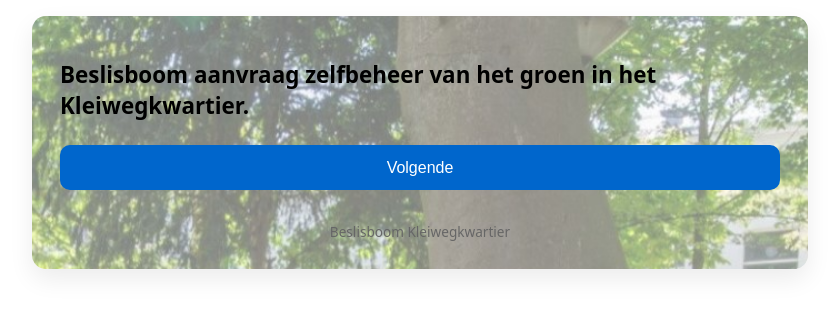
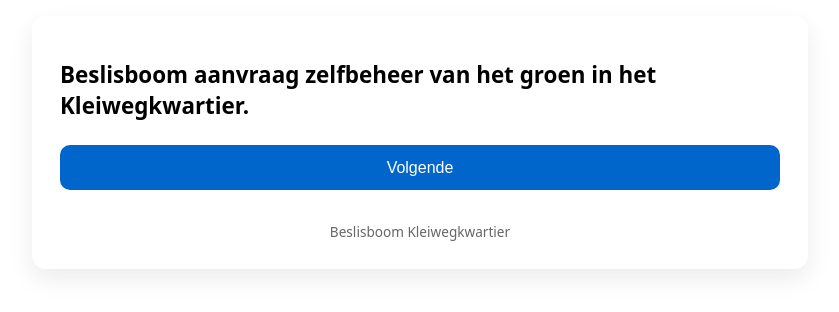
Before and after one commit to stfnvrhl/gck-beslisboom, a plain HTML site: page docs/layout-test/index.html in a window 1280 px wide. Shown: the whole page, without its empty margins (220-1059 px from the left). Drawn offline with Linux system fonts and the light colour scheme.

Commit message:
Update index.html container update

```diff
--- a/docs/layout-test/index.html
+++ b/docs/layout-test/index.html
@@ -26,11 +26,7 @@
     .container {
       max-width: 720px;
       margin: auto;
-      background: #ffffff;
-      background-image: url("images/background_1.jpg");
-      background-size: cover;
-  background-position: center;
-  background-attachment: fixed;
+      background: rgba(255,255,255,0.9);
       padding: 1.75rem;
       border-radius: 14px;
       box-shadow: 0 10px 25px rgba(0,0,0,0.08);
```
